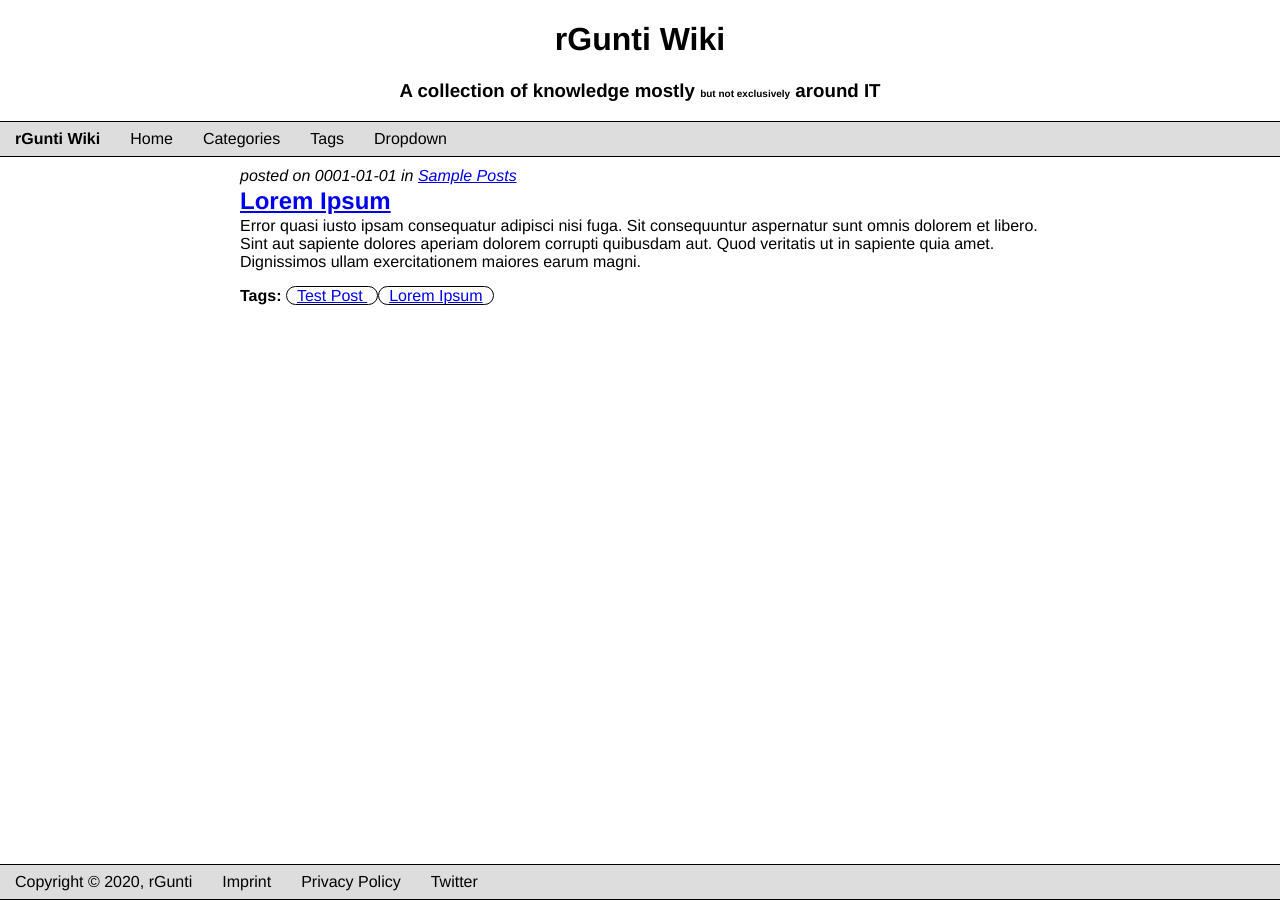
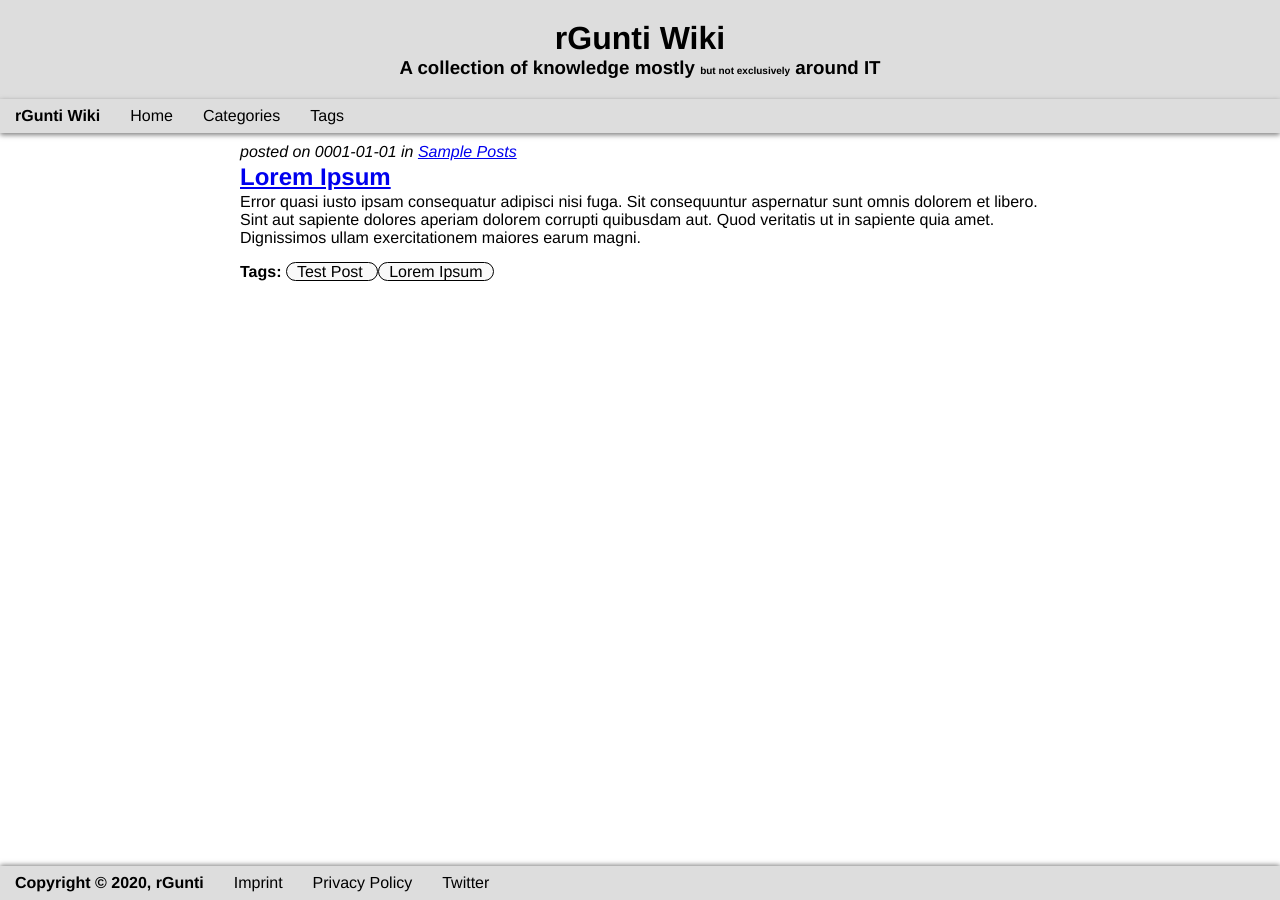
Before and after one commit to rGunti/rgunti-wiki, a Jekyll site: the page built from index.html, in a window 1280 px wide. Built offline with Jekyll 4.4.1, drawn with Linux system fonts in a browser that asks for light colours.

Commit message:
Some more styling

```diff
--- a/_layouts/default.html
+++ b/_layouts/default.html
@@ -5,7 +5,12 @@
     <meta name="viewport" content="width=device-width, initial-scale=1.0">
     <meta http-equiv="X-UA-Compatible" content="ie=edge">
     <link rel="stylesheet" type="text/css" href="/css/main.css">
-    <title>rGunti Wiki</title>
+    <title>
+        {% if page.title %}
+            {{ page.title }} -
+        {% endif %}
+        rGunti Wiki
+    </title>
 </head>
 <body>
     <header>
@@ -22,16 +27,18 @@
                 <b>rGunti Wiki</b>
             </span></li>
             <li><a href="/">Home</a></li>
-            <li><a href="/category">Categories</a></li>
+            <li class="dropdown">
+                <a href="/category" class="dropdown-btn">Categories</a>
+                <div class="dropdown-content">
+                    {% assign sorted_categories = (site.categories | sort: 0) %}
+                    {% for tag in sorted_categories %}
+                    <a href="{{ site.baseurl }}/category#{{ tag[0] | slugify }}">
+                        {{ tag[0] }}
+                    </a>
+                    {% endfor %}
+                </div>
+            </li class="dropdown">
             <li><a href="/tags">Tags</a></li>
-            <li class="dropdown">
-                <a href="#" class="dropdown-btn">Dropdown</a>
-                <div class="dropdown-content">
-                    <a href="#">Item 1</a>
-                    <a href="#">Item 2</a>
-                    <a href="#">Item 3</a>
-                </div>
-            </li>
         </ul>
     </nav>
     <article>
@@ -40,7 +47,7 @@
     <footer>
         <ul class="hlinks">
             <li>
-                <span>Copyright &COPY; 2020, rGunti</span>
+                <span><b>Copyright &COPY; 2020, rGunti</b></span>
             </li>
             <li><a href="/legal/imprint">Imprint</a></li>
             <li><a href="/legal/privacy-policy">Privacy Policy</a></li>
--- a/css/main.css
+++ b/css/main.css
@@ -4,15 +4,21 @@ html, body {
     margin: 0;
 }
 
-header,
-article {
-    margin: auto;
-    max-width: 800px;
+header {
+    margin: 0;
 }
 
 /* Header */
 header {
     text-align: center;
+    background-color: #dddddd;
+    padding: 20px;
+}
+header h1,
+header h2,
+header h3,
+header h4 {
+    margin: 0;
 }
 header h3 small {
     font-size: x-small;
@@ -22,12 +28,15 @@ header h3 small {
 nav {
     position: sticky;
     top: 0;
+    box-shadow: 0px 2px 5px 0px rgba(0, 0, 0, .5);
 }
 
 /* Article */
 article {
     padding: 0 5px;
+    margin: auto;
     margin-bottom: 50px;
+    max-width: 800px;
 }
 article .date {
     font-style: italic;
@@ -42,10 +51,17 @@ article .date {
 .listing .post h2 {
     margin: 2px 0;
 }
-.listing .post .tags>a {
+
+.tags>a {
+    background-color: #f9f9f9;
     border: 1px solid black;
     border-radius: 10px;
+    color: black;
+    text-decoration: none;
     padding: 0 10px;
+}
+.tags>a:hover {
+    background-color: #dddddd;
 }
 
 /* Footer */
@@ -53,6 +69,7 @@ footer {
     position: fixed;
     bottom: 0;
     width: 100%;
+    box-shadow: 0px -1px 5px 0px rgba(0, 0, 0, .5);
 }
 
 /* Horizontal Link List */
@@ -62,8 +79,6 @@ ul.hlinks {
     padding: 0;
     overflow: hidden;
     background-color: #dddddd;
-    border-top: 1px solid black;
-    border-bottom: 1px solid black;
 }
 ul.hlinks li {
     float: left;
@@ -88,7 +103,6 @@ ul.hlinks .dropdown-content {
     background-color: #f9f9f9;
     min-width: 160px;
     box-shadow: 0px 8px 16px 0px rgba(0,0,0,0.2);
-    border: 1px solid black;
     z-index: 1;
 }
 ul.hlinks .dropdown-content a {
```
Also changed, not shown: _layouts/post.html (+14 -1 lines).
